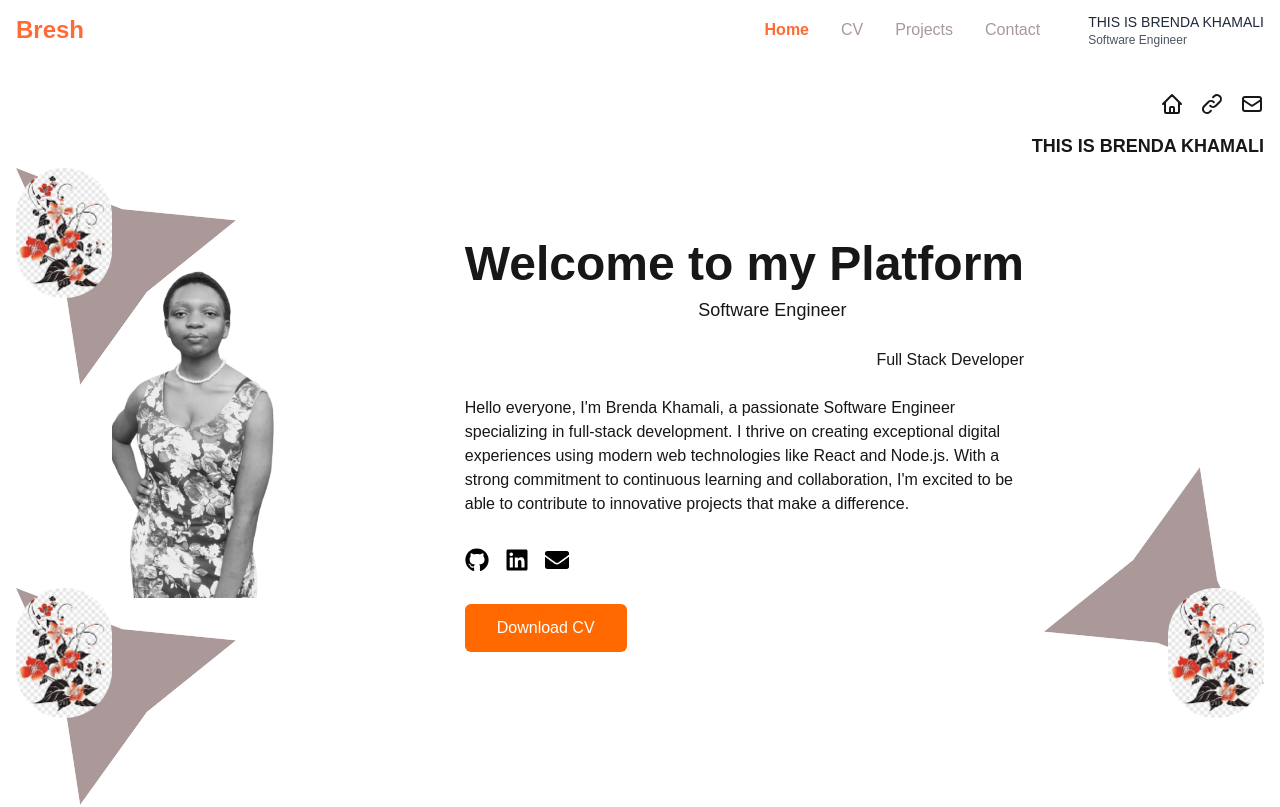
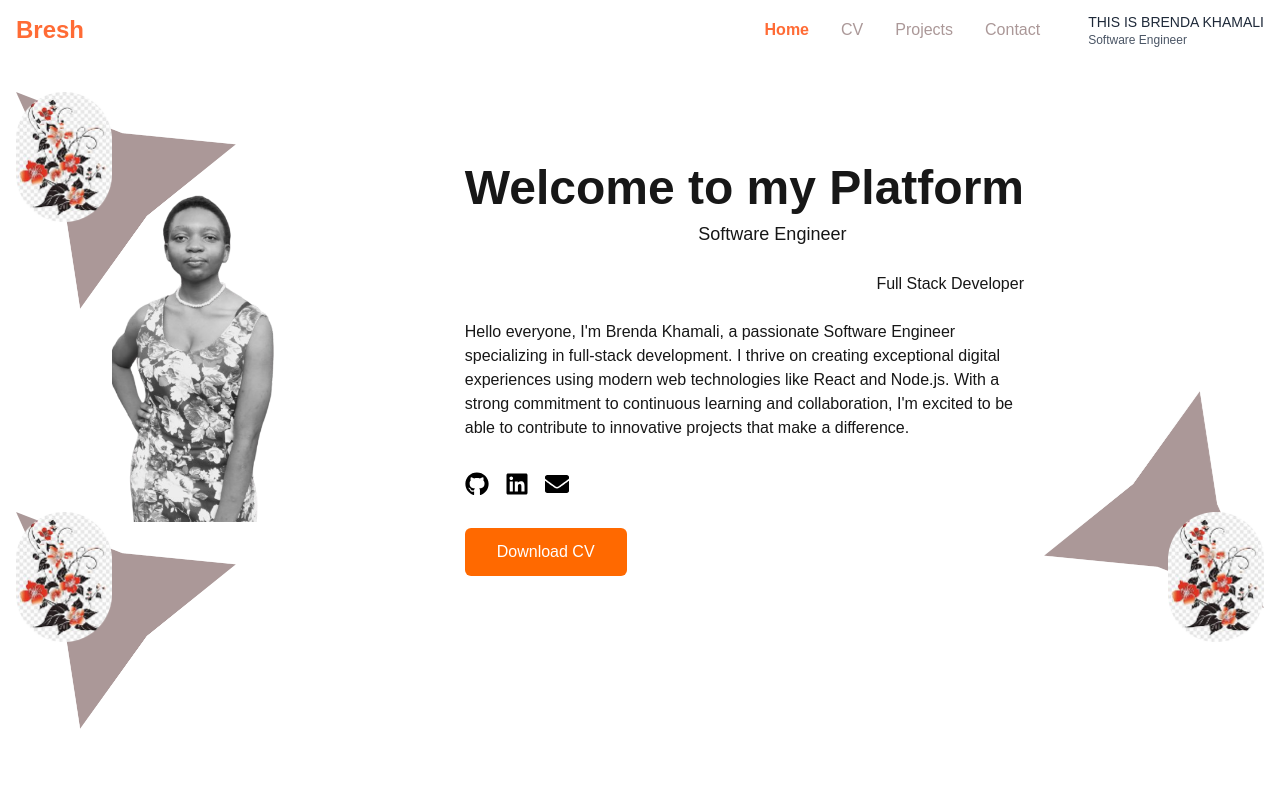
Before and after one commit to kimura-khamali/portfolio_site, a Next.js app: page / in a window 1280 px wide. Shown: the top 807 px of the page. Built offline with nearby package versions, Linux system fonts and the light colour scheme.

Commit message:
added files

```diff
--- a/src/app/components/Home.tsx
+++ b/src/app/components/Home.tsx
@@ -1,45 +1,193 @@
+// // File: pages/index.js
+// import Head from 'next/head';
+// import Image from 'next/image';
+// import { FaGithub, FaLinkedin, FaEnvelope } from 'react-icons/fa';
+
+// export default function Home() {
+//   return (
+//     <div className="min-h-screen bg-white">
+//       {/* <Head>
+//         <title>Brenda Khamali - Software Engineer</title>
+//         <meta name="description" content="Software Engineer Portfolio" />
+//         <link rel="icon" href="/favicon.ico" />
+//       </Head> */}
+
+//       <main className="container mx-auto px-4 py-8 relative">
+//         {/* Top Navigation Icons */}
+//         <div className="flex justify-end space-x-4 mb-4">
+//           <a href="#" aria-label="Home">
+//             <svg xmlns="http://www.w3.org/2000/svg" className="h-6 w-6" fill="none" viewBox="0 0 24 24" stroke="currentColor">
+//               <path strokeLinecap="round" strokeLinejoin="round" strokeWidth={2} d="M3 12l2-2m0 0l7-7 7 7M5 10v10a1 1 0 001 1h3m10-11l2 2m-2-2v10a1 1 0 01-1 1h-3m-6 0a1 1 0 001-1v-4a1 1 0 011-1h2a1 1 0 011 1v4a1 1 0 001 1m-6 0h6" />
+//             </svg>
+//           </a>
+//           <a href="#" aria-label="Instagram">
+//             <svg xmlns="http://www.w3.org/2000/svg" className="h-6 w-6" fill="none" viewBox="0 0 24 24" stroke="currentColor">
+//               <path strokeLinecap="round" strokeLinejoin="round" strokeWidth={2} d="M13.828 10.172a4 4 0 00-5.656 0l-4 4a4 4 0 105.656 5.656l1.102-1.101m-.758-4.899a4 4 0 005.656 0l4-4a4 4 0 00-5.656-5.656l-1.1 1.1" />
+//             </svg>
+//           </a>
+//           <a href="#" aria-label="Twitter">
+//             <svg xmlns="http://www.w3.org/2000/svg" className="h-6 w-6" fill="none" viewBox="0 0 24 24" stroke="currentColor">
+//               <path strokeLinecap="round" strokeLinejoin="round" strokeWidth={2} d="M3 8l7.89 5.26a2 2 0 002.22 0L21 8M5 19h14a2 2 0 002-2V7a2 2 0 00-2-2H5a2 2 0 00-2 2v10a2 2 0 002 2z" />
+//             </svg>
+//           </a>
+//         </div>
+
+//         {/* "THIS IS BRENDA KHAMALI" Text */}
+//         <div className="text-right mb-2">
+//           <h2 className="text-lg font-bold">THIS IS BRENDA KHAMALI</h2>
+//         </div>
+
+
+//         <div className="relative py-8">
+
+//           <div className="absolute top-0 left-0 w-1/4">
+//             <div className="relative">
+//               <div className="absolute top-0 left-0 z-10 w-24 h-24">
+//                 <Image
+//                   src="/flower.png"
+//                   alt="Floral decoration"
+//                   width={96}
+//                   height={96}
+//                   layout="responsive"
+//                 />
+//               </div>
+//               <div className="absolute top-0 left-0 w-55 h-50">
+//                 <Image
+//                   src="/star.png"
+//                   alt="Triangle shape"
+//                   width={96}
+//                   height={96}
+//                   layout="responsive"
+//                 />
+//               </div>
+//             </div>
+//           </div>
+
+//           {/* Main Content with Left-aligned Profile */}
+//           <div className="flex flex-col md:flex-row justify-between items-center md:items-start">
+//                <div className="md:w-1/3 flex justify-center md:justify-evenly mb-8 md:mb-0">
+//                <div className="w-56 h-auto  relative">
+//                 <Image
+//                   src="/profile.png"
+//                   alt="Brenda Khamali"
+//                   width={224}
+//                   height={320}
+//                   layout="responsive"
+//                   objectFit="contain"
+//                 />
+//               </div>
+//             </div>
+
+
+
+// <div>
+// <h1 className="text-5xl font-bold mb-2 text-center mt-10 mr-60">Welcome to my Platform</h1>
+//   <div className="flex justify-center mb-6 mr-46">
+//     <p className="text-lg">Software Engineer</p>
+//   </div>
+//   <div className="flex justify-end mb-6 mr-60">
+//     <p className="text-md">Full Stack Developer</p>
+//   </div>
+
+//   {/* Bio Text */}
+//   <div className="mb-8 max-w-xl">
+//     <p>
+//       Hello everyone, I'm Brenda Khamali, a passionate Software Engineer
+//       specializing in full-stack development. I thrive on creating exceptional
+//       digital experiences using modern web technologies like React and Node.js.
+//       With a strong commitment to continuous learning and collaboration, I'm
+//       excited to be able to contribute to innovative projects that make a
+//       difference.
+//     </p>
+//   </div>
+
+//   {/* Social Icons */}
+//   <div className="flex space-x-4 mb-8">
+//     <a href="#" className="text-black hover:text-gray-700">
+//       <FaGithub size={24} />
+//     </a>
+//     <a href="#" className="text-black hover:text-gray-700">
+//       <FaLinkedin size={24} />
+//     </a>
+//     <a href="#" className="text-black hover:text-gray-700">
+//       <FaEnvelope size={24} />
+//     </a>
+//   </div>
+
+//   {/* CV Button */}
+//   <button className="bg-orange-500 text-white px-8 py-3 rounded-md hover:bg-orange-600 transition duration-300">
+//     Download CV
+//   </button>
+// {/* </div> */}
+//             </div>
+//           </div>
+
+//           {/* Right Bottom Triangle with Flower */}
+//           <div className="absolute bottom-0 right-0 w-1/4">
+//             <div className="relative">
+//               <div className="absolute bottom-0 right-0 z-10 w-24 h-24">
+//                 <Image
+//                   src="/flower.png"
+//                   alt="Floral decoration"
+//                   width={96}
+//                   height={96}
+//                   layout="responsive"
+//                 />
+//               </div>
+//               <div className="absolute bottom-0 right-0 w-55 h-24 transform rotate-180">
+//                 <Image
+//                   src="/star.png"
+//                   alt="Triangle shape"
+//                   width={96}
+//                   height={96}
+//                   layout="responsive"
+//                 />
+//               </div>
+//             </div>
+//           </div>
+
+//           {/* Left Bottom Triangle with Flower */}
+//           <div className="absolute bottom-0 left-0 w-1/4">
+//             <div className="relative">
+//               <div className="absolute bottom-0 left-0 z-10 w-24 h-24">
+//                 <Image
+//                   src="/flower.png"
+//                   alt="Floral decoration"
+//                   width={96}
+//                   height={96}
+//                   layout="responsive"
+//                 />
+//               </div>
+//               <div className="absolute bottom-0 left-0 w-55 h-24">
+//                 <Image
+//                   src="/star.png"
+//                   alt="Triangle shape"
+//                   width={96}
+//                   height={96}
+//                   layout="responsive"
+//                 />
+//               </div>
+//             </div>
+//           </div>
+//         </div>
+//       </main>
+//     </div>
+//   );
+// }
+
+
+
+
 // File: pages/index.js
-import Head from 'next/head';
 import Image from 'next/image';
 import { FaGithub, FaLinkedin, FaEnvelope } from 'react-icons/fa';
 
 export default function Home() {
   return (
     <div className="min-h-screen bg-white">
-      {/* <Head>
-        <title>Brenda Khamali - Software Engineer</title>
-        <meta name="description" content="Software Engineer Portfolio" />
-        <link rel="icon" href="/favicon.ico" />
-      </Head> */}
-
       <main className="container mx-auto px-4 py-8 relative">
-        {/* Top Navigation Icons */}
-        <div className="flex justify-end space-x-4 mb-4">
-          <a href="#" aria-label="Home">
-            <svg xmlns="http://www.w3.org/2000/svg" className="h-6 w-6" fill="none" viewBox="0 0 24 24" stroke="currentColor">
-              <path strokeLinecap="round" strokeLinejoin="round" strokeWidth={2} d="M3 12l2-2m0 0l7-7 7 7M5 10v10a1 1 0 001 1h3m10-11l2 2m-2-2v10a1 1 0 01-1 1h-3m-6 0a1 1 0 001-1v-4a1 1 0 011-1h2a1 1 0 011 1v4a1 1 0 001 1m-6 0h6" />
-            </svg>
-          </a>
-          <a href="#" aria-label="Instagram">
-            <svg xmlns="http://www.w3.org/2000/svg" className="h-6 w-6" fill="none" viewBox="0 0 24 24" stroke="currentColor">
-              <path strokeLinecap="round" strokeLinejoin="round" strokeWidth={2} d="M13.828 10.172a4 4 0 00-5.656 0l-4 4a4 4 0 105.656 5.656l1.102-1.101m-.758-4.899a4 4 0 005.656 0l4-4a4 4 0 00-5.656-5.656l-1.1 1.1" />
-            </svg>
-          </a>
-          <a href="#" aria-label="Twitter">
-            <svg xmlns="http://www.w3.org/2000/svg" className="h-6 w-6" fill="none" viewBox="0 0 24 24" stroke="currentColor">
-              <path strokeLinecap="round" strokeLinejoin="round" strokeWidth={2} d="M3 8l7.89 5.26a2 2 0 002.22 0L21 8M5 19h14a2 2 0 002-2V7a2 2 0 00-2-2H5a2 2 0 00-2 2v10a2 2 0 002 2z" />
-            </svg>
-          </a>
-        </div>
-
-        {/* "THIS IS BRENDA KHAMALI" Text */}
-        <div className="text-right mb-2">
-          <h2 className="text-lg font-bold">THIS IS BRENDA KHAMALI</h2>
-        </div>
-
-        {/* Main Content Section with Decorations */}
         <div className="relative py-8">
-          {/* Left Top Triangle with Flower */}
+          {/* Top Left Triangle with Flower */}
           <div className="absolute top-0 left-0 w-1/4">
             <div className="relative">
               <div className="absolute top-0 left-0 z-10 w-24 h-24">
@@ -66,7 +214,7 @@ export default function Home() {
           {/* Main Content with Left-aligned Profile */}
           <div className="flex flex-col md:flex-row justify-between items-center md:items-start">
             <div className="md:w-1/3 flex justify-center md:justify-evenly mb-8 md:mb-0">
-               <div className="w-56 h-auto  relative">
+              <div className="w-56 h-auto relative">
                 <Image
                   src="/profile.png"
                   alt="Brenda Khamali"
@@ -77,8 +225,6 @@ export default function Home() {
                 />
               </div>
             </div>
-
-
 
             <div>
               <h1 className="text-5xl font-bold mb-2 text-center mt-10 mr-60">Welcome to my Platform</h1>
@@ -118,7 +264,6 @@ export default function Home() {
               <button className="bg-orange-500 text-white px-8 py-3 rounded-md hover:bg-orange-600 transition duration-300">
                 Download CV
               </button>
-{/* </div> */}
             </div>
           </div>
 
```
Lines whose indentation alone changed are shown as unchanged.
